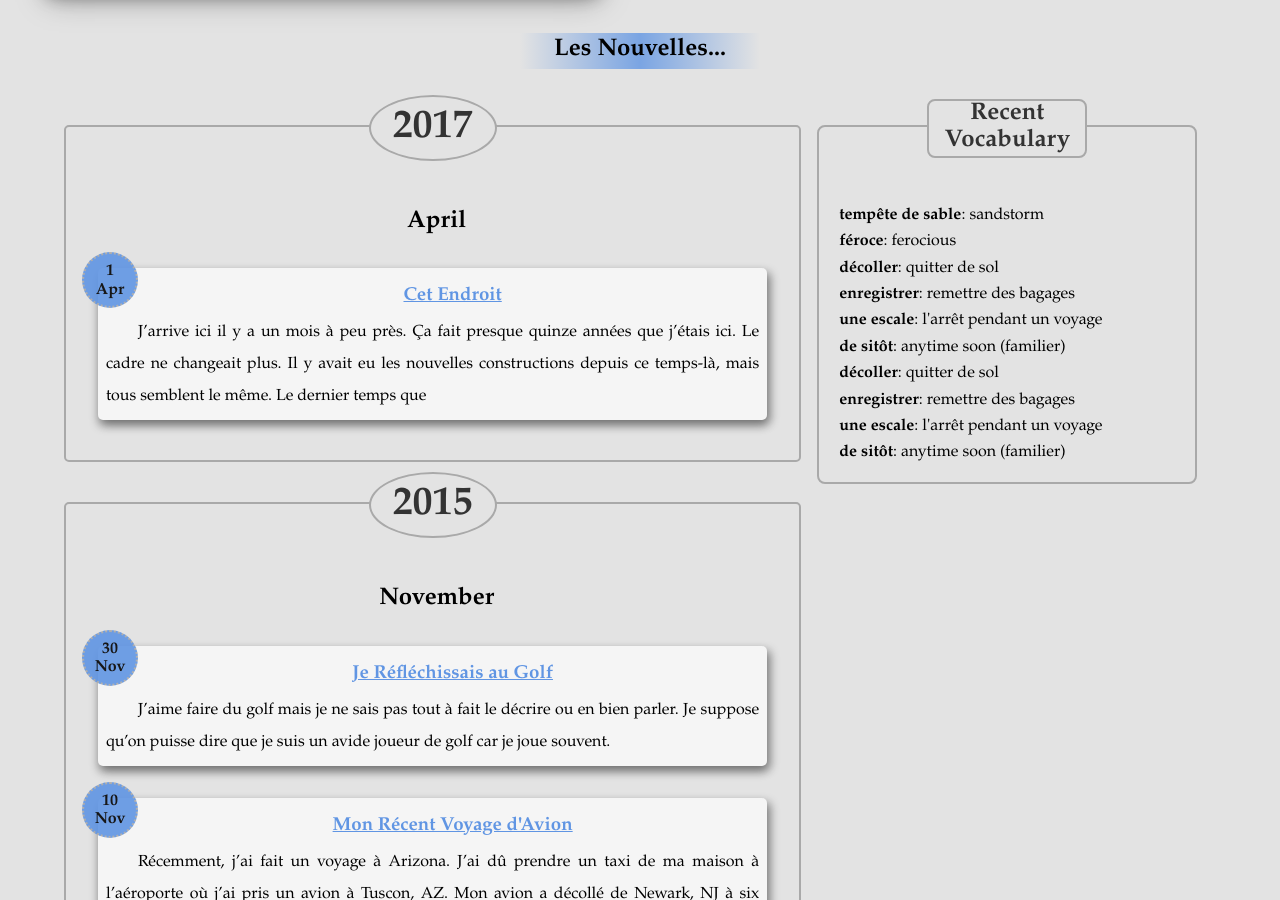
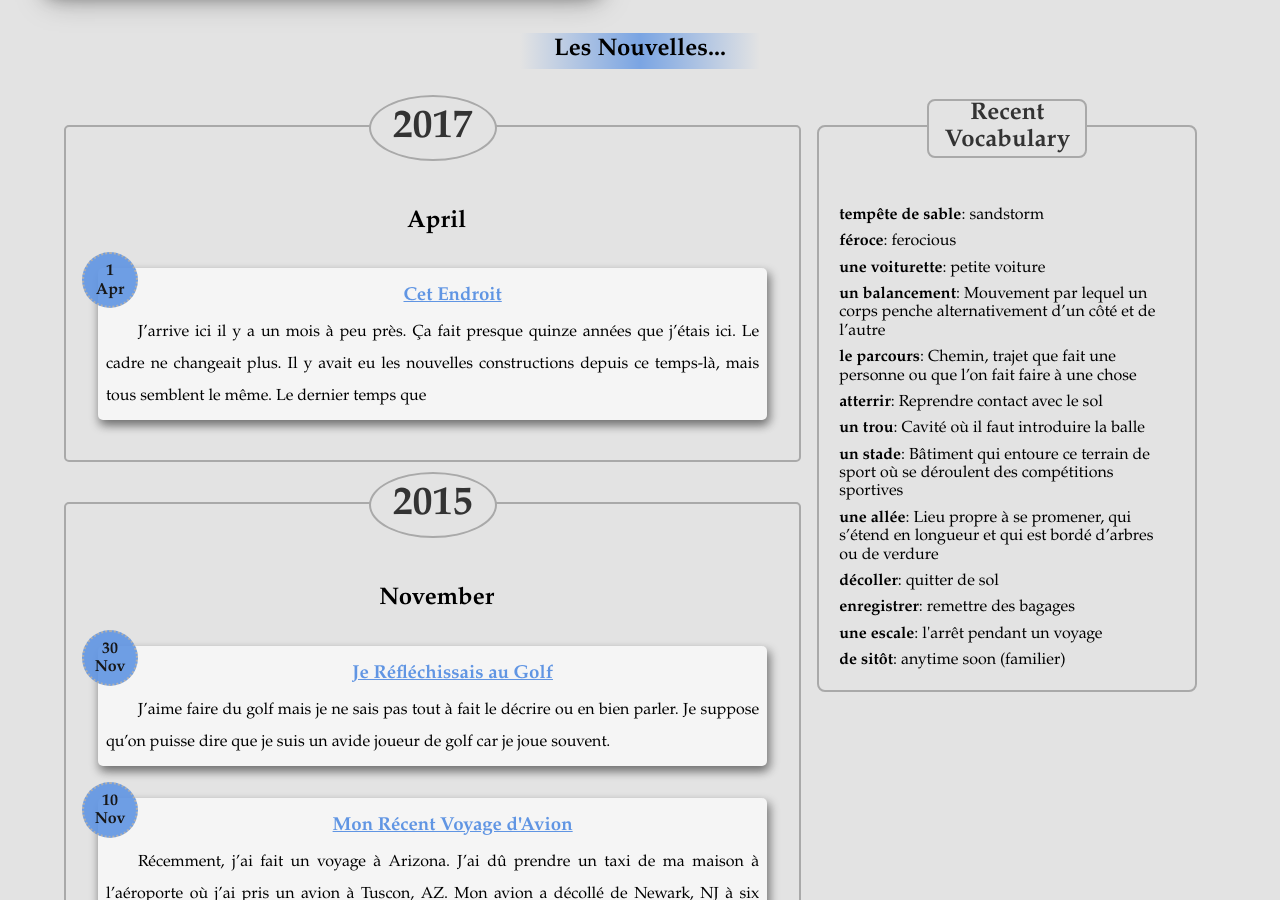
Before and after one commit to kenrickj/blog-francais, a Jekyll site: the page built from index.md, in a window 1280 px wide and 900 px high, scrolled down 415 px. Built offline with Jekyll 4.4.1, drawn with Linux system fonts in a browser that asks for light colours; nearby versions of some CDN libraries; some web fonts are replaced.

Commit message:
corrections to vocab for latest post

```diff
--- a/_posts/2015-11-29-je-pense-au-jeu-de-golf.md
+++ b/_posts/2015-11-29-je-pense-au-jeu-de-golf.md
@@ -4,10 +4,13 @@ title:  "Je Réfléchissais au Golf"
 date:   2015-11-29 23:43:33 -0900
 categories: francais
 vocab:
-- décoller: quitter de sol
-- enregistrer: remettre des bagages
-- une escale: l'arrêt pendant un voyage
-- de sitôt: anytime soon (familier)
+- une voiturette: petite voiture
+- un balancement: Mouvement par lequel un corps penche alternativement d’un côté et de l’autre
+- le parcours: Chemin, trajet que fait une personne ou que l’on fait faire à une chose
+- atterrir: Reprendre contact avec le sol
+- un trou: Cavité où il faut introduire la balle
+- un stade: Bâtiment qui entoure ce terrain de sport où se déroulent des compétitions sportives
+- une allée: Lieu propre à se promener, qui s’étend en longueur et qui est bordé d’arbres ou de verdure
 ---
 J'aime faire du golf mais je ne sais pas tout à fait le décrire ou en bien parler. Je suppose qu'on puisse dire que je suis un avide joueur de golf car je joue souvent.<!--more-->
 
```
